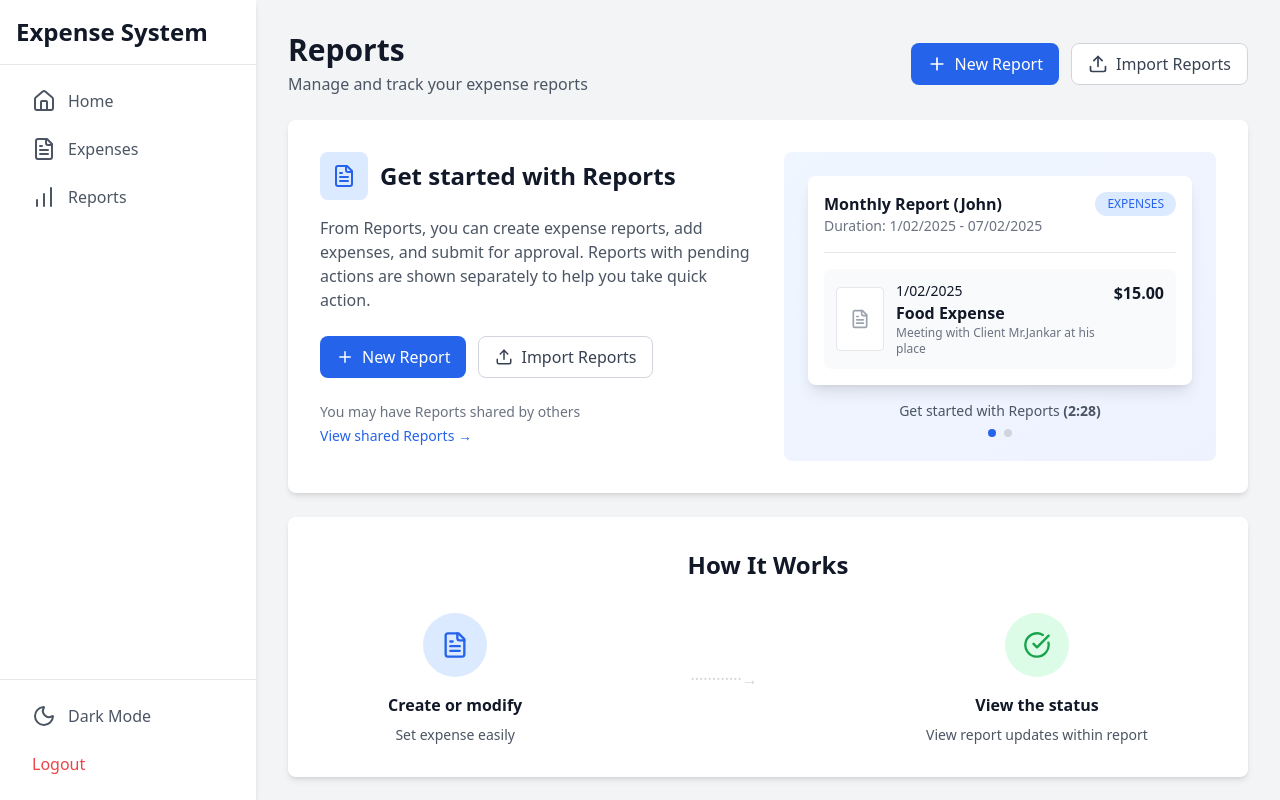
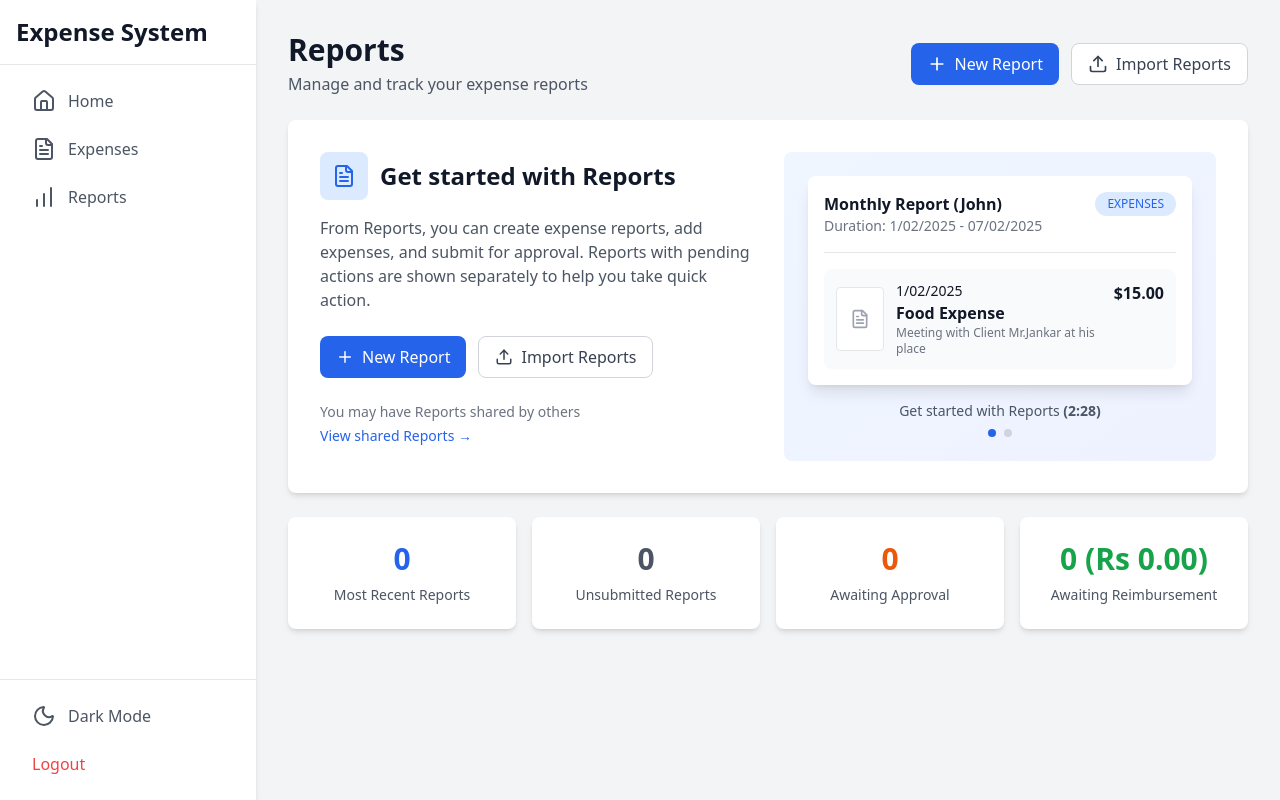
Before and after one commit to Xiao00-arc/frontend, a React (Vite) app: page /reports in a window 1280 px wide. Built offline with nearby package versions, Linux system fonts and the light colour scheme; sample sign-in values are in the browser's storage.

Commit message:
Remove 'How It Works' section from Reports page

```diff
--- a/src/pages/ReportsPage.jsx
+++ b/src/pages/ReportsPage.jsx
@@ -152,42 +152,6 @@ const ReportsPage = () => {
         </div>
       </div>
 
-      {/* How It Works Section */}
-      <div className="bg-white dark:bg-gray-800 rounded-lg shadow-md p-8">
-        <h2 className="text-2xl font-bold text-gray-900 dark:text-white text-center mb-8">
-          How It Works
-        </h2>
-        <div className="flex flex-col md:flex-row justify-around items-center gap-8">
-          <div className="flex flex-col items-center text-center max-w-xs">
-            <div className="w-16 h-16 bg-blue-100 dark:bg-blue-900/30 rounded-full flex items-center justify-center mb-4">
-              <FileTextIcon className="text-blue-600 dark:text-blue-400" size={28} />
-            </div>
-            <h3 className="font-semibold text-gray-900 dark:text-white mb-2">
-              Create or modify
-            </h3>
-            <p className="text-sm text-gray-600 dark:text-gray-400">
-              Set expense easily
-            </p>
-          </div>
-
-          <div className="hidden md:block text-gray-300 dark:text-gray-600">
-            ············→
-          </div>
-
-          <div className="flex flex-col items-center text-center max-w-xs">
-            <div className="w-16 h-16 bg-green-100 dark:bg-green-900/30 rounded-full flex items-center justify-center mb-4">
-              <CheckCircleIcon className="text-green-600 dark:text-green-400" size={28} />
-            </div>
-            <h3 className="font-semibold text-gray-900 dark:text-white mb-2">
-              View the status
-            </h3>
-            <p className="text-sm text-gray-600 dark:text-gray-400">
-              View report updates within report
-            </p>
-          </div>
-        </div>
-      </div>
-
       {/* Statistics Grid */}
       <div className="grid grid-cols-2 md:grid-cols-4 gap-4">
         {stats.map((stat, index) => (
```
